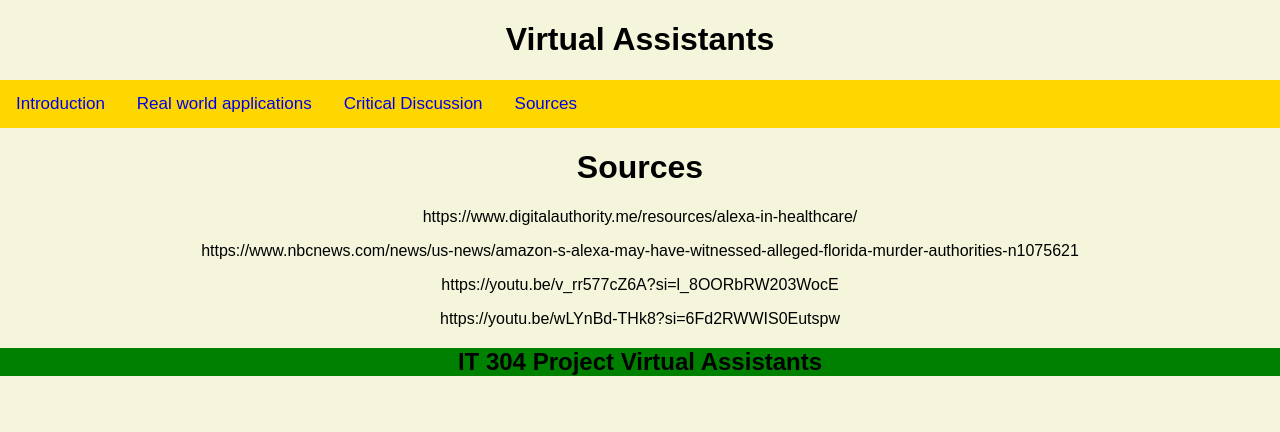
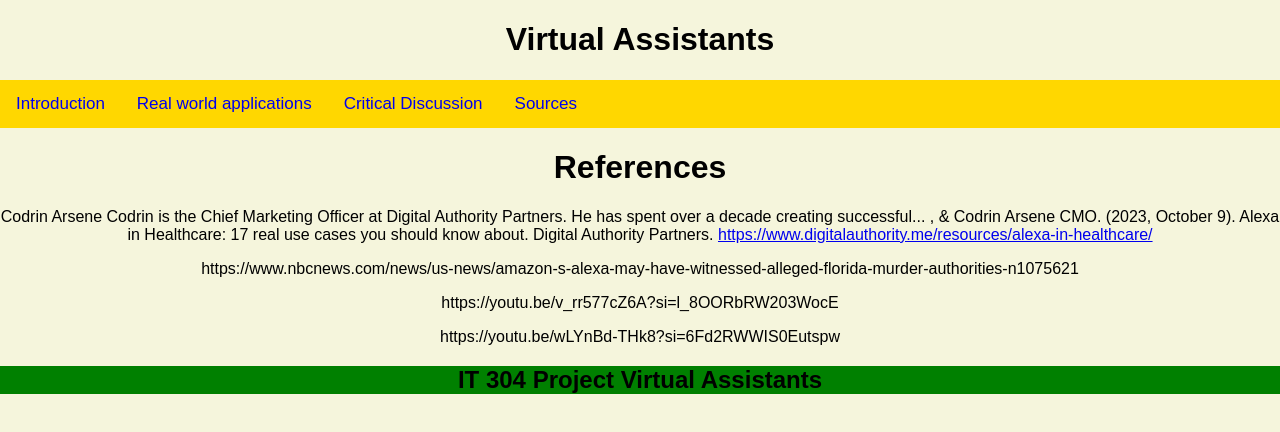
Before and after one commit to ygesses/sources, a plain HTML site: page index.html in a window 1280 px wide. Drawn offline with Linux system fonts and the light colour scheme.

Commit message:
Update index.html

```diff
--- a/index.html
+++ b/index.html
@@ -41,8 +41,8 @@ footer {
  <a href="https://ygesses.github.io/sources/">Sources</a>
     </center>
 </div>
-  <h1><center>Sources</center></h1>
-  <p><center>https://www.digitalauthority.me/resources/alexa-in-healthcare/</center></p>
+  <h1><center>References</center></h1>
+  <p><center>Codrin Arsene Codrin is the Chief Marketing Officer at Digital Authority Partners. He has spent over a decade creating successful... , & Codrin Arsene CMO. (2023, October 9). Alexa in Healthcare: 17 real use cases you should know about. Digital Authority Partners. <a href="https://www.digitalauthority.me/resources/alexa-in-healthcare/ ">https://www.digitalauthority.me/resources/alexa-in-healthcare/ </a></center></p>
   <p><center>https://www.nbcnews.com/news/us-news/amazon-s-alexa-may-have-witnessed-alleged-florida-murder-authorities-n1075621 </center></p>
   <p><center>https://youtu.be/v_rr577cZ6A?si=l_8OORbRW203WocE</center></p>
   <p><center>https://youtu.be/wLYnBd-THk8?si=6Fd2RWWIS0Eutspw </center></p>
```
